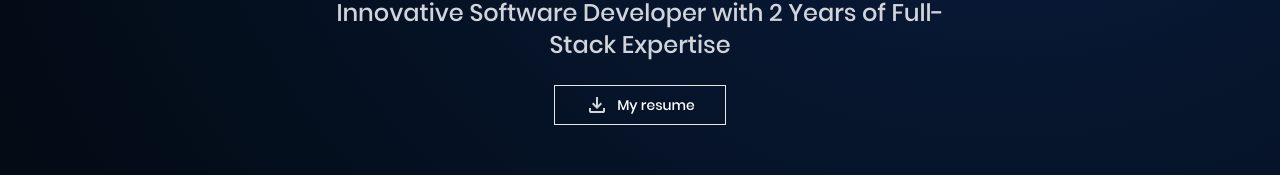
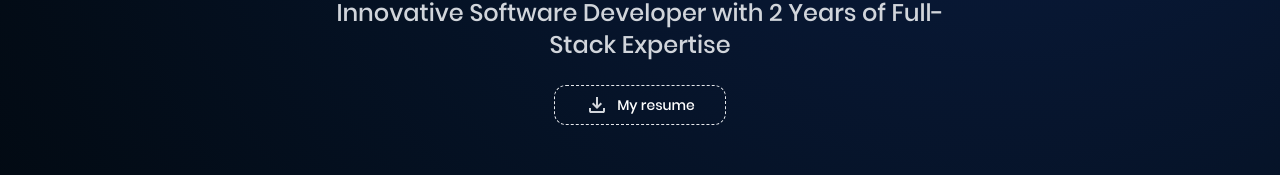
Before and after one commit to ajmal-m/portfolio-website, a React (Create React App) app: page /home in a window 1280 px wide. Shown: the part 489-664 px from the top of the page. Built offline with nearby package versions, Linux system fonts and the light colour scheme.

Commit message:
[P-1] Resume download added

```diff
--- a/src/components/Home.js
+++ b/src/components/Home.js
@@ -42,10 +42,20 @@ const Home = ()  => {
                 <div>
                     <button type="button"
                         className="
+                            transition-all duration-300 ease-in-out
                             min-w-[172px] h-[40px] flex items-center
                             justify-center border px-[16px]
-                            gap-[0.5rem]
+                            gap-[0.5rem] rounded-[12px] border-dashed
+                            hover:border-solid hover:bg-nameColor
                         "
+                        onClick={() => {
+                            const link = document.createElement('a');
+                            link.href = './file/dsa.pdf';
+                            link.download = 'resume.pdf';
+                            document.body.appendChild(link);
+                            link.click();
+                            document.body.removeChild(link);
+                          }}
                     >
                         <svg xmlns="http://www.w3.org/2000/svg" height="24px" viewBox="0 -960 960 960" width="24px" fill="#d1d5db">
                             <path d="M480-320 280-520l56-58 104 104v-326h80v326l104-104 56 58-200 200ZM240-160q-33 0-56.5-23.5T160-240v-120h80v120h480v-120h80v120q0 33-23.5 56.5T720-160H240Z"/>
```
Also changed, not shown: 1 other file (tests, documents, lock files or other folders).
